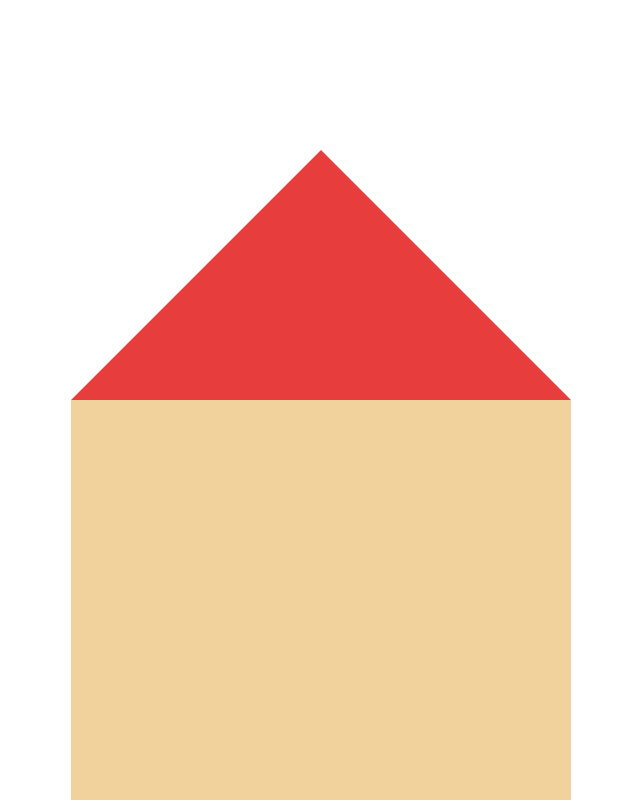
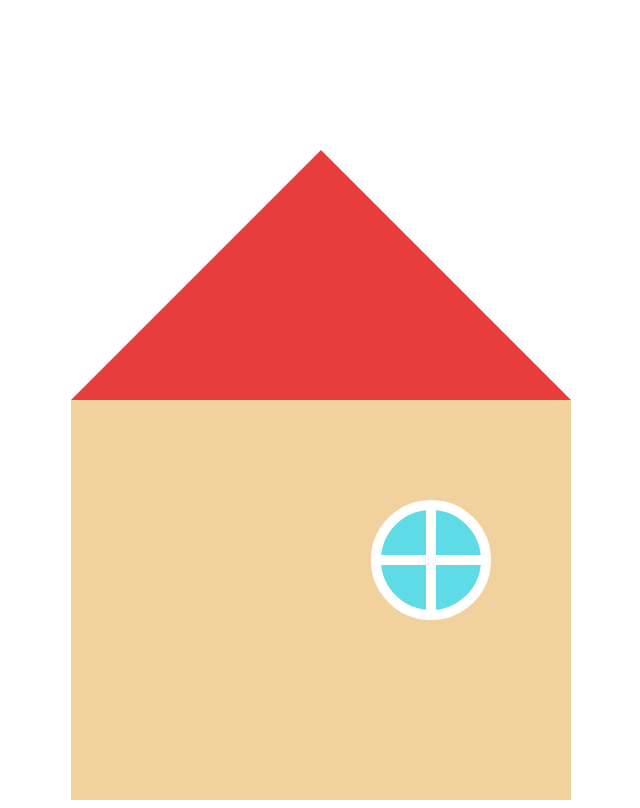
Before and after one commit to MrTvisti/esoft-tasks, a plain HTML site: page index.html in a window 1280 px wide. Shown: the whole page, without its empty margins (319-959 px from the left). Drawn offline with Linux system fonts and the light colour scheme.

Commit message:
Добавил круглое окно

```diff
--- a/index.html
+++ b/index.html
@@ -10,6 +10,10 @@
     <div class="house">
         <div class="housebase">
             <div class="roof"></div>
+            <div class="window">
+                <div class="windowframe-1"></div>
+                <div class="windowframe-2"></div>
+            </div>
         </div>
     </div>
 </body>
--- a/style.css
+++ b/style.css
@@ -18,3 +18,26 @@
     margin: auto;
     margin-top: 50vh;
 }
+.window {
+    position: absolute;
+    border-radius: 100px;
+    border: 10px solid rgb(255, 255, 255);
+    background-color: rgb(94, 219, 230);
+    width: 100px;
+    height: 100px;
+    margin-top: 100px;
+    margin-left: 300px;
+}
+.windowframe-1 {
+    background-color: rgb(255, 255, 255);
+    width: 100px;
+    height: 10px;
+    margin-top: 45px;
+}
+.windowframe-2 {
+    background-color: rgb(255, 255, 255);
+    width: 10px;
+    height: 100px;
+    margin-left: 45px;
+    margin-top: -55px;
+}
```
